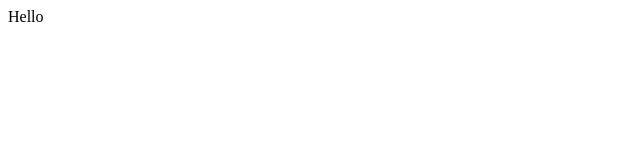
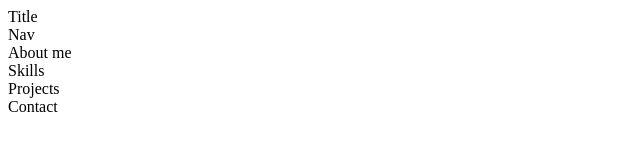
Before and after one commit to sramipastrami/portfolio, a plain HTML site: page index.html in a window 1280 px wide. Shown: the whole page, without its empty margins (0-640 px from the left). Drawn offline with Linux system fonts and the light colour scheme.

Commit message:
update index and add main.css

```diff
--- a/index.html
+++ b/index.html
@@ -4,8 +4,16 @@
   <head>
     <title>Susana Ramirez Portfolio</title>
   </head>
-
+  <header>
+    <div>Title</div>
+    <div>Nav</div>
+  </header>
   <body>
-    Hello
+    <div>About me</div>
+    <div>Skills</div>
+    <div>Projects</div>
   </body>
+  <footer>
+    <div>Contact</div>
+  </footer>
 </html>
--- /dev/null
+++ b/main.css
@@ -0,0 +1 @@
+/* tbd */
```
